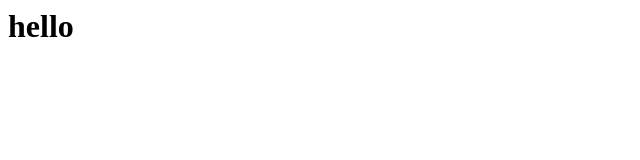
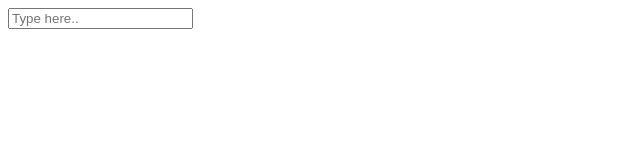
Before and after one commit to saharshBhargava/my-project, a plain HTML site: page index.html in a window 1280 px wide. Shown: the whole page, without its empty margins (0-640 px from the left). Drawn offline with Linux system fonts and the light colour scheme.

Commit message:
Update index.html

```diff
--- a/index.html
+++ b/index.html
@@ -1 +1,9 @@
-<h1>hello</h1>
+<div class="container">
+  <div class="searchInput">
+    <input type="text" placeholder="Type here..">
+    <div class="resultBox">
+      <!-- here list are inserted from javascript -->
+    </div>
+    <div class="icon"><i class="fas fa-search"></i></div>
+  </div>
+</div>
```
